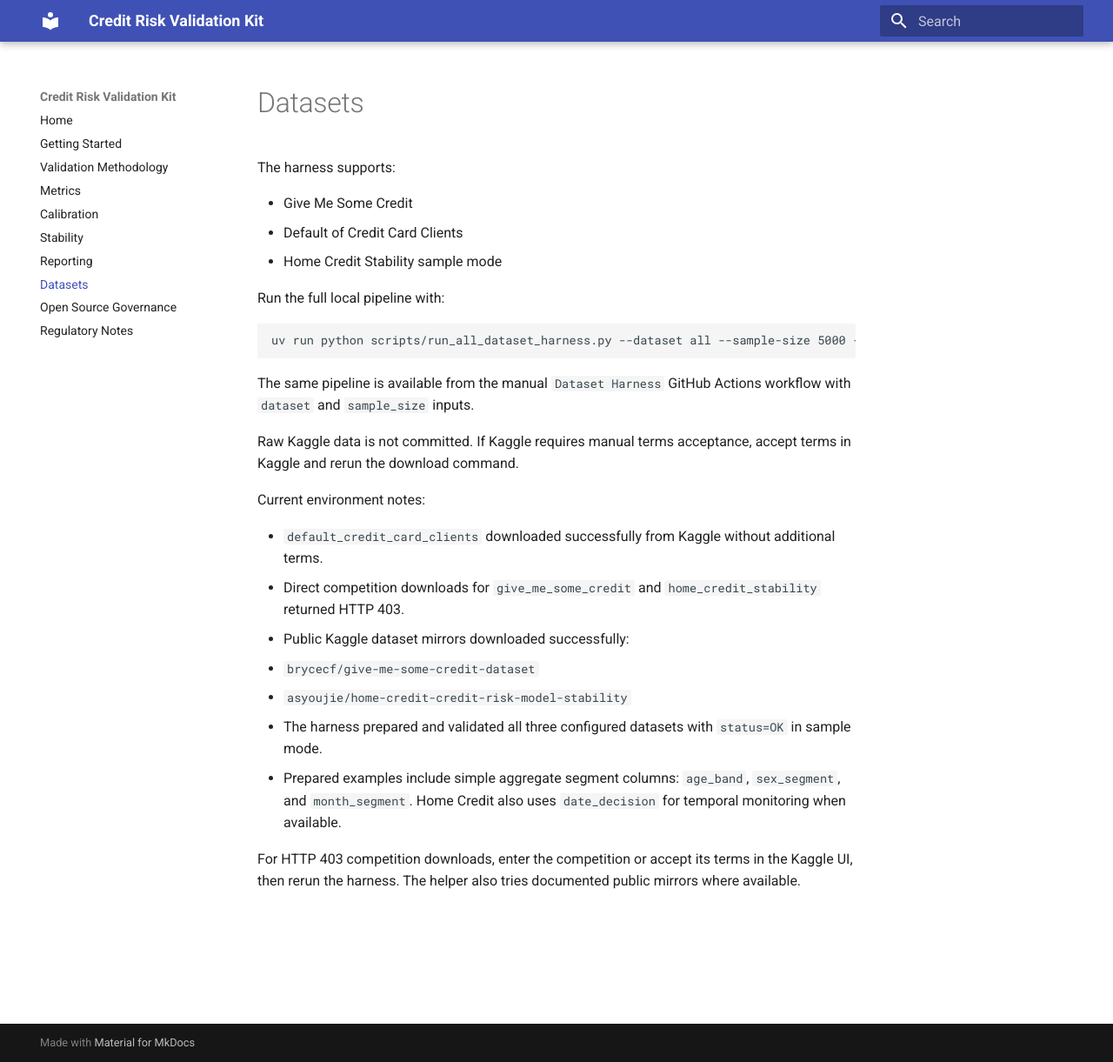
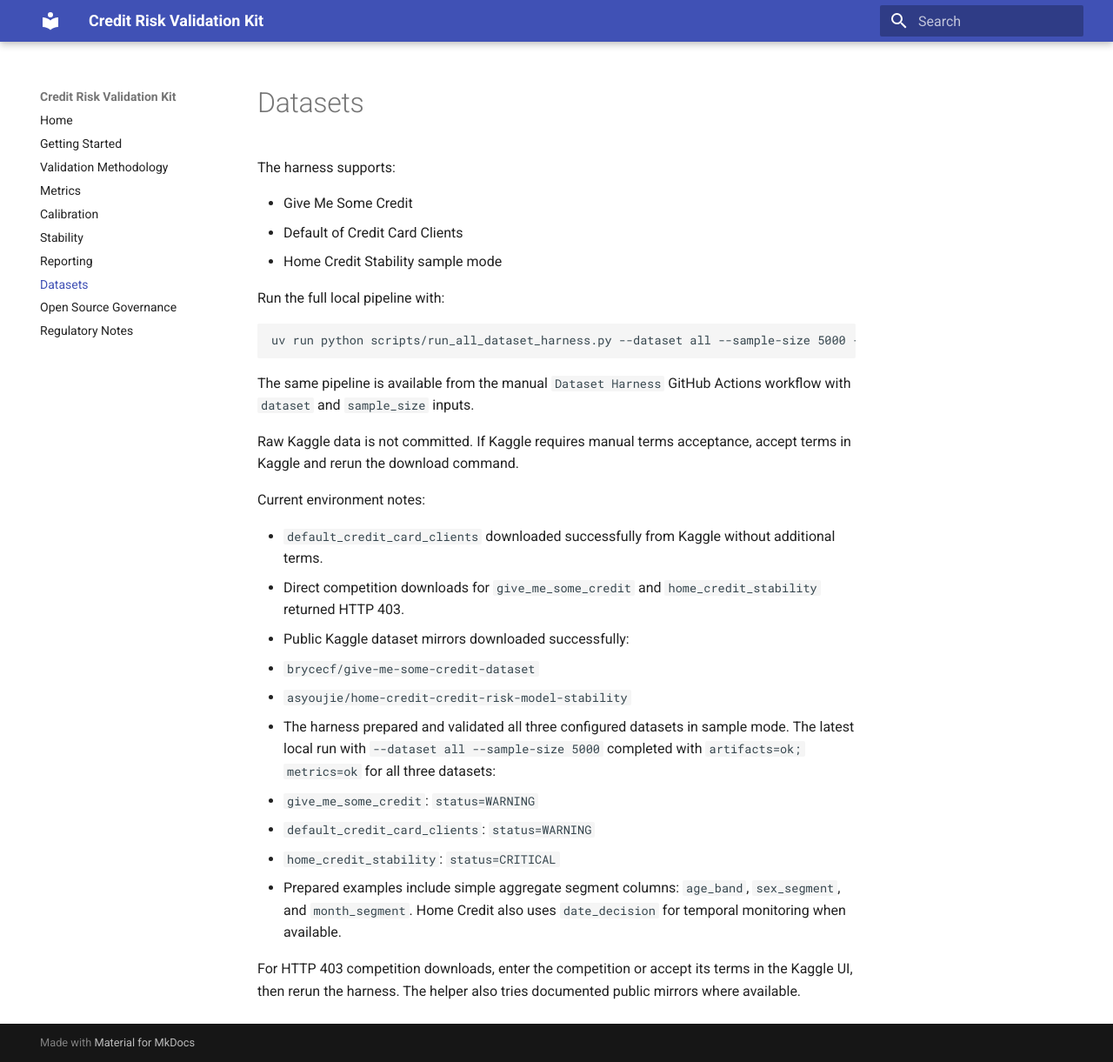
Before and after one commit to LuisFigueroaG/credit-risk-validation-kit, an MkDocs documentation site: the page built from docs/datasets.md, in a window 1280 px wide and 1221 px high. Shown: the whole window at 87% size. Built offline with MkDocs 1.6.1 and Material for MkDocs 9.7.7, drawn with Linux system fonts in a browser that asks for light colours.

Commit message:
Document latest dataset harness evidence

```diff
--- a/docs/datasets.md
+++ b/docs/datasets.md
@@ -27,8 +27,12 @@
 - Public Kaggle dataset mirrors downloaded successfully:
   - `brycecf/give-me-some-credit-dataset`
   - `asyoujie/home-credit-credit-risk-model-stability`
-- The harness prepared and validated all three configured datasets with
-  `status=OK` in sample mode.
+- The harness prepared and validated all three configured datasets in sample
+  mode. The latest local run with `--dataset all --sample-size 5000` completed
+  with `artifacts=ok; metrics=ok` for all three datasets:
+  - `give_me_some_credit`: `status=WARNING`
+  - `default_credit_card_clients`: `status=WARNING`
+  - `home_credit_stability`: `status=CRITICAL`
 - Prepared examples include simple aggregate segment columns: `age_band`,
   `sex_segment`, and `month_segment`. Home Credit also uses `date_decision` for
   temporal monitoring when available.
```
